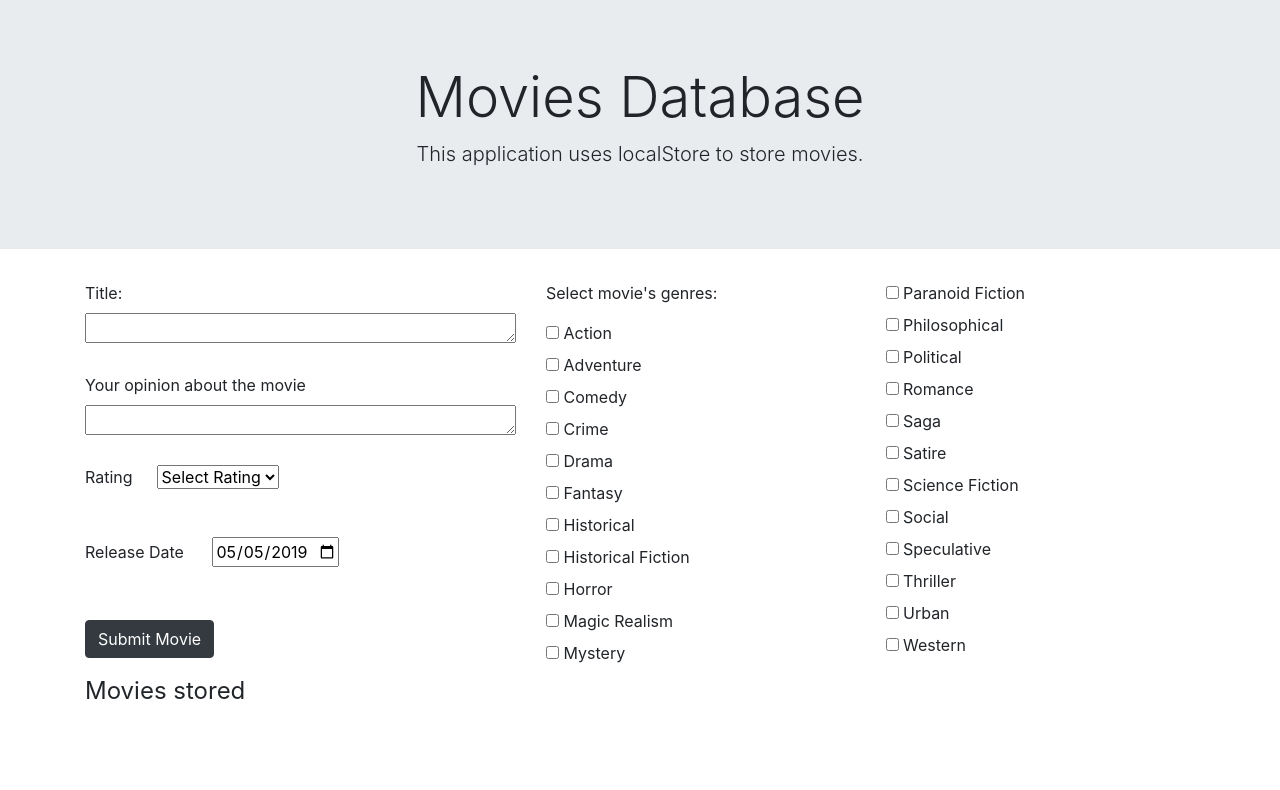
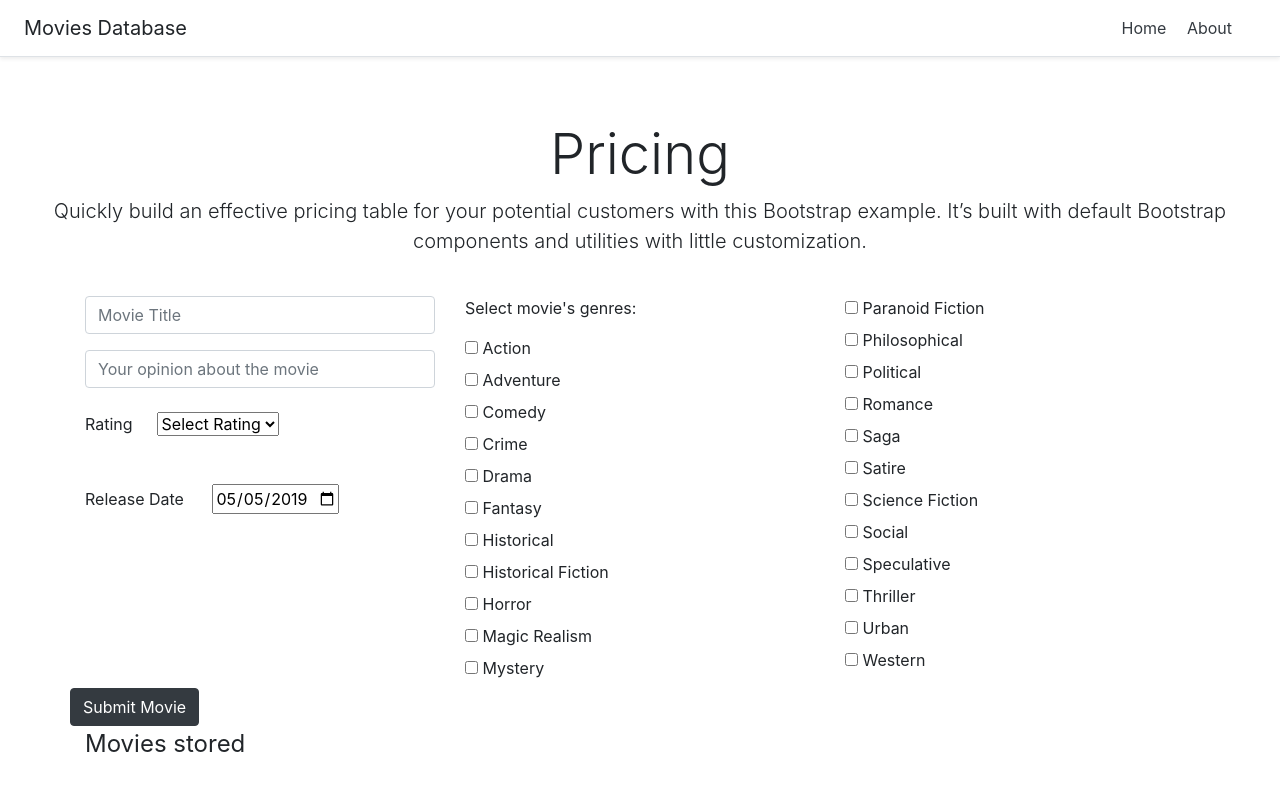
Before and after one commit to js-mentorship-razvan/project-2, a plain HTML site: page app/src/StarterTemplate.html in a window 1280 px wide. Drawn offline with nearby package versions, Linux system fonts and the light colour scheme.

Commit message:
Modified grid system and added navbar

```diff
--- a/app/src/StarterTemplate.html
+++ b/app/src/StarterTemplate.html
@@ -9,29 +9,48 @@
     <!-- Bootstrap CSS -->
     <link rel="stylesheet" href="https://stackpath.bootstrapcdn.com/bootstrap/4.3.1/css/bootstrap.min.css"
         integrity="sha384-ggOyR0iXCbMQv3Xipma34MD+dH/1fQ784/j6cY/iJTQUOhcWr7x9JvoRxT2MZw1T" crossorigin="anonymous">
-
+    <link rel="stylesheet" href="rebuild.css">
     <title>Movies Collection</title>
 </head>
 
 <body>
-    <div class="jumbotron jumbotron-fluid">
-        <div class="container">
-            <!-- <img class="mx-auto d-block img-responsive" src="https://image.tmdb.org/t/p/w500/wwemzKWzjKYJFfCeiB57q3r4Bcm.png"> -->
-        </div>
-        <h1 class="display-4 text-center">Movies Database</h1>
-        <p class="lead text-center">This application uses localStore to store movies.</p>
+    <div class="d-flex flex-column flex-md-row align-items-center p-3 px-md-4 mb-3 bg-white border-bottom shadow-sm">
+        <h5 class="my-0 mr-md-auto font-weight-normal">Movies Database</h5>
+        <nav class="my-2 my-md-0 mr-md-3">
+            <a class="p-2 text-dark" href="#">Home</a>
+            <a class="p-2 text-dark" href="#">About</a>
+        </nav>
+    </div>
+
+    <div class="pricing-header px-3 py-3 pt-md-5 pb-md-4 mx-auto text-center">
+        <h1 class="display-4">Pricing</h1>
+        <p class="lead">Quickly build an effective pricing table for your potential customers with this Bootstrap
+            example. It’s built with default Bootstrap components and utilities with little customization.</p>
     </div>
 
 
     <div class="container">
-        <!-- Left column -->
+        <!-- First column -->
         <div class="row">
-            <div class="col-sm">
-                <label class="d-flex" id="insertTitle" for="insertTitle">Title:</label>
-                <textarea id="movieTitle" class="mb-4" name="movieTitle" rows="1" cols="40"></textarea>
+            <div class="col-4 themed-grid-col">
 
-                <label class="d-flex" id="shortDescription" for="shortDescription">Your opinion about the movie</label>
-                <textarea id="movieDescription" name="movieDescription" rows="1" cols="40"></textarea>
+                <div class="input-group mb-3">
+                    <input type="text" class="form-control" id="movieTitle" placeholder="Movie Title"
+                        aria-label="insertTitle" aria-describedby="basic-addon2">
+                </div>
+
+                <!-- <label class="d-flex" id="insertTitle" for="insertTitle">Title:</label>
+                <textarea id="movieTitle" class="mb-4" name="movieTitle" rows="1" cols="40"></textarea> -->
+
+                <div class="input-group mb-3">
+                    <input type="text" class="form-control" id="movieDescription"
+                        placeholder="Your opinion about the movie" aria-label="insertDescription"
+                        aria-describedby="basic-addon2">
+                </div>
+
+
+                <!-- <label class="d-flex" id="shortDescription" for="shortDescription">Your opinion about the movie</label>
+                <textarea id="movieDescription" name="movieDescription" rows="1" cols="40"></textarea> -->
 
 
                 <div class="rating d-flex mt-4">
@@ -57,14 +76,14 @@
                         max="2019-05-05">
                 </div>
 
-                <div class="mt-5">
+                <!-- <div class="mt-5">
                     <input type="submit" class="btn btn-dark" id="submit" value="Submit Movie">
-                </div>
+                </div> -->
 
             </div>
 
-
-            <div class="col-sm">
+            <!-- Second column -->
+            <div class="col-4 themed-grid-col">
                 <div class="checkbox">
                     <p>Select movie's genres:</p>
                     <ul class="checkbox-grid list-unstyled list-group">
@@ -152,8 +171,8 @@
                 </div>
             </div>
 
-
-            <div class="col-sm">
+            <!-- Third column -->
+            <div class="col-4 themed-grid-col">
                 <ul class="checkbox-grid list-unstyled list-group">
 
 
@@ -247,11 +266,19 @@
                 </ul>
 
             </div>
+        </div>
+        <div class="row">
+            <!-- <div class="col themed-grid-col"> -->
+            <div>
+                <input type="submit" class="btn btn-dark" id="submit" value="Submit Movie">
+            </div>
+            <!-- </div> -->
+        </div>
 
 
+    </div>
 
-        </div>
-    </div>
+
 
     <div class="container">
         <div class="row">
```
